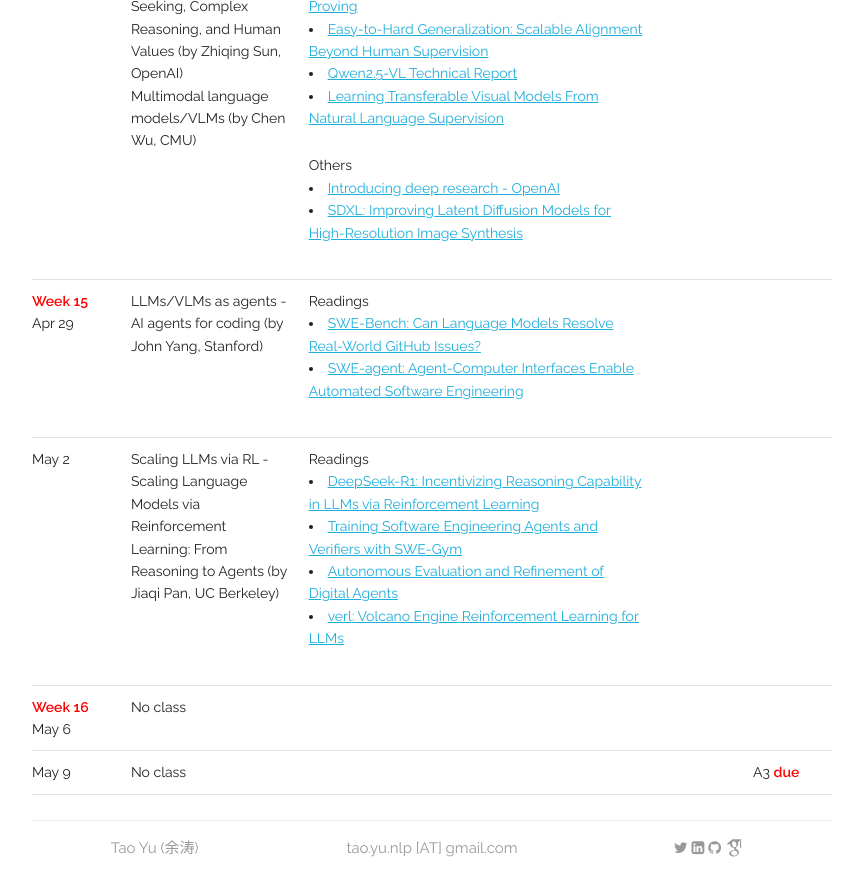
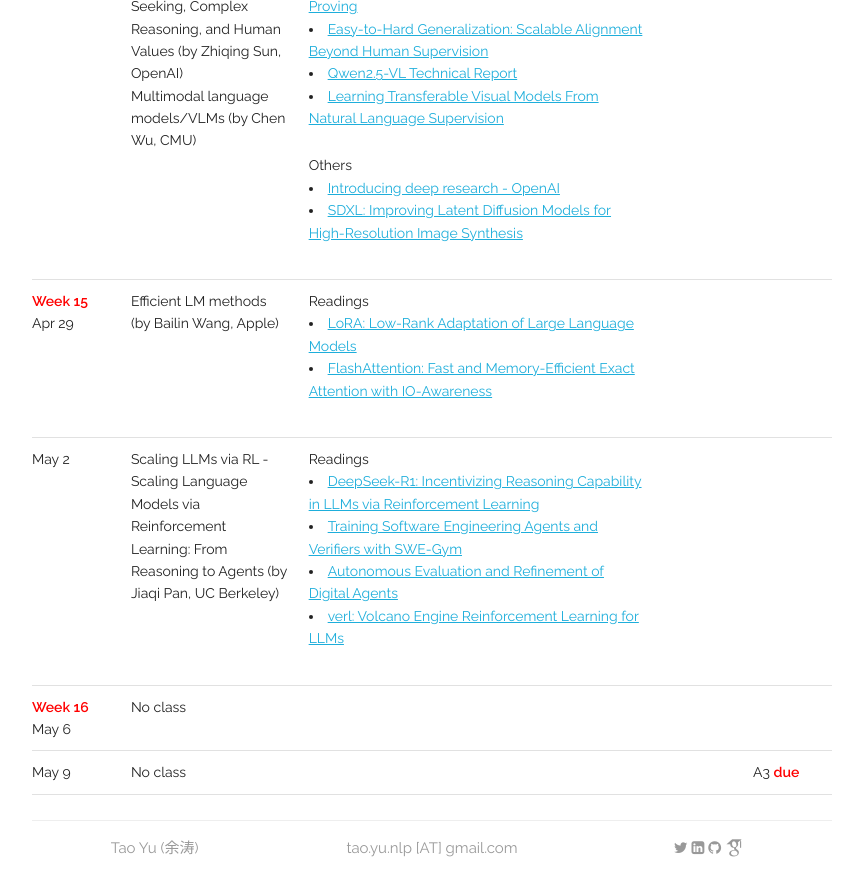
Before and after one commit to taoyds/taoyds.github.io, a Jekyll site: the page built from courses/comp3361.md, in a window 1280 px wide and 900 px high, scrolled down 4546 px. Shown: the top 896 px of the window, without its empty margins (208-1071 px from the left). Built offline with Jekyll 4.4.1, drawn with Linux system fonts in a browser that asks for light colours; some web fonts are replaced.

Commit message:
Update comp3361.yaml

```diff
--- a/_data/courses/comp3361.yaml
+++ b/_data/courses/comp3361.yaml
@@ -323,13 +323,13 @@ schedule:
   - date: Apr 29
     week: Week 15
     topic:
-      - title: LLMs/VLMs as agents - AI agents for coding (by John Yang, Stanford)
+      - title: Efficient LM methods (by Bailin Wang, Apple)
         slides:
     material:
       - description: Readings
         list:
-          - <a href="https://arxiv.org/abs/2504.12516">SWE-Bench&#58; Can Language Models Resolve Real-World GitHub Issues?</a>
-          - <a href="https://arxiv.org/abs/2405.15793">SWE-agent&#58; Agent-Computer Interfaces Enable Automated Software Engineering</a>
+          - <a href="https://arxiv.org/abs/2106.09685">LoRA&#58; Low-Rank Adaptation of Large Language Models</a>
+          - <a href="https://arxiv.org/abs/2205.14135">FlashAttention&#58; Fast and Memory-Efficient Exact Attention with IO-Awareness</a>
     event:
     due:
   - date: May 2
```
